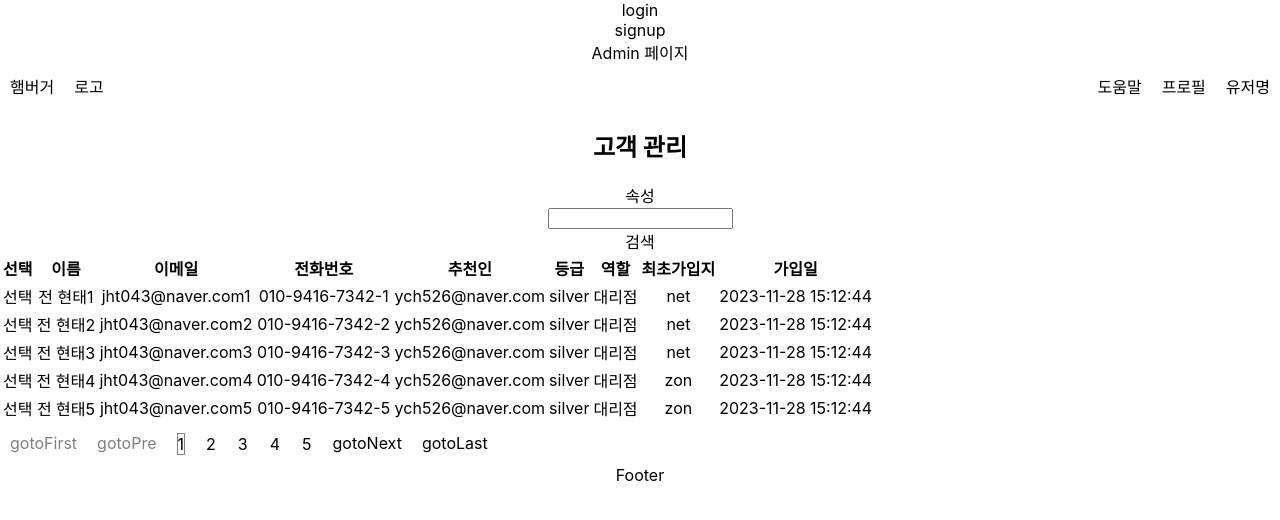
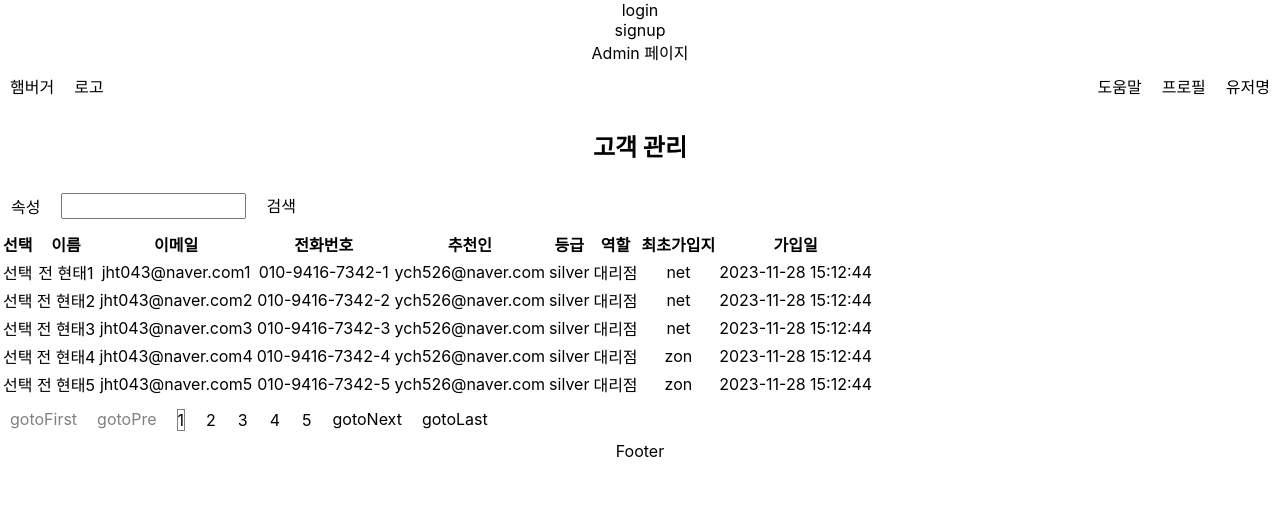
Before and after one commit to Abba-Zone/eabbashop_web, a React (Create React App) app in the folder frontend/: page /admin/member in a window 1280 px wide. Shown: the top 520 px of the page. Built offline with nearby package versions, Linux system fonts and the light colour scheme.

Commit message:
🎨LAYOUT:push basic css to SearchSet

```diff
--- a/frontend/src/components/common/list/SearchSet.tsx
+++ b/frontend/src/components/common/list/SearchSet.tsx
@@ -1,4 +1,5 @@
 import { useState } from "react";
+import "./style.css";
 
 interface Props{
   selectList:{
@@ -61,8 +62,8 @@ const SearchSet:React.FC<Props> = ({selectList, searchClick}) => {
     }
   }
   return (
-    <div>
-        <div onClick={pushSearchButtin}>{searchItemName}</div>
+    <div className="search-set">
+        <div className="search-set-category" onClick={pushSearchButtin}>{searchItemName}</div>
         {visible?rendering():<></>}
         {searchingTool()}
         {visible2?rendering2():<></>}
--- a/frontend/src/components/common/list/style.css
+++ b/frontend/src/components/common/list/style.css
@@ -17,3 +17,14 @@
     border-style:solid;
     border-color:transparent;
 }
+.search-set{
+    display: flex;
+}
+.search-set > *{
+    margin: 10px;
+}
+.search-set-category{
+    border-width:1px;
+    border-style:solid;
+    border-color:transparent;
+}
```
